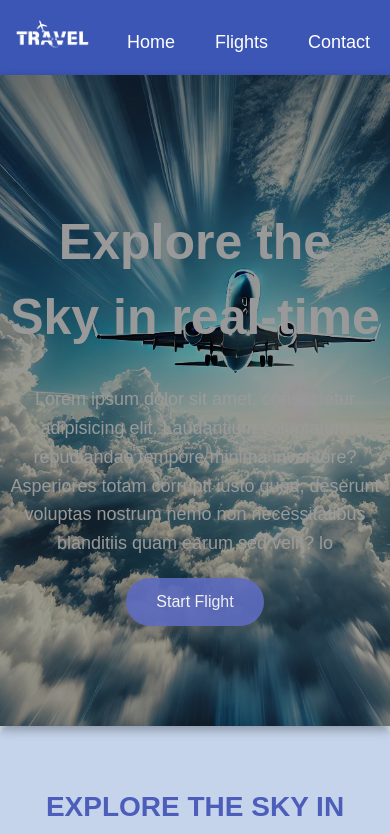
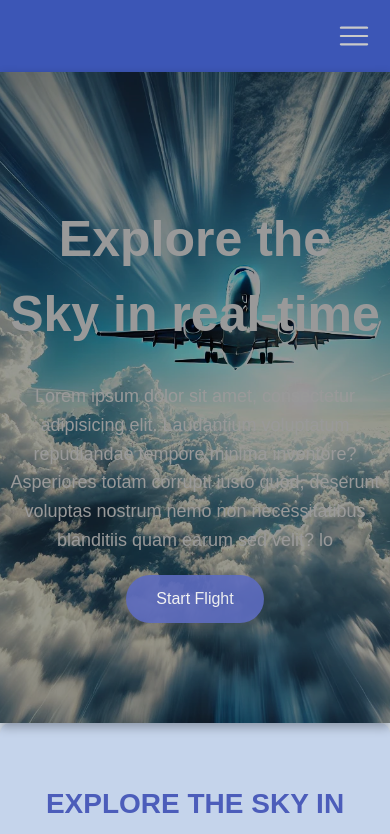
Before and after one commit to marcotrm/SST-Project, a React (Vite) app: page / in a window 390 px wide. Shown: the top 834 px of the page. Built offline with nearby package versions, Linux system fonts and the light colour scheme.

Commit message:
feat add hamburger at mobile media query

```diff
--- a/src/Components/Header.jsx
+++ b/src/Components/Header.jsx
@@ -1,22 +1,123 @@
-import React from "react";
+import { useState, useEffect, useRef } from "react";
 import "../css/header.css";
 
 export default function Header() {
+  // Stato per la visibilità della sidebar
+  const [isSidebarOpen, setIsSidebarOpen] = useState(false);
+  // Stato per controllare se siamo in modalità mobile
+  const [isMobile, setIsMobile] = useState(window.innerWidth < 700);
+  // Riferimento al nav per eventuali manipolazioni (ad es. inert)
+  const navRef = useRef(null);
+
+  // Aggiorna lo stato in base alle dimensioni della finestra
+  useEffect(() => {
+    const handleResize = () => {
+      setIsMobile(window.innerWidth < 700);
+      // Chiudi la sidebar quando passiamo da mobile a desktop
+      if (window.innerWidth >= 700) {
+        setIsSidebarOpen(false);
+      }
+    };
+
+    window.addEventListener("resize", handleResize);
+    // Imposta lo stato iniziale
+    handleResize();
+
+    return () => window.removeEventListener("resize", handleResize);
+  }, []);
+
+  // Gestisci l'attributo inert sul nav solo quando è chiuso in modalità mobile
+  useEffect(() => {
+    if (navRef.current) {
+      if (isMobile && !isSidebarOpen) {
+        navRef.current.setAttribute("inert", "");
+      } else {
+        navRef.current.removeAttribute("inert");
+      }
+    }
+  }, [isMobile, isSidebarOpen]);
+
+  // Funzione per aprire la sidebar
+  const openSidebar = () => {
+    setIsSidebarOpen(true);
+    // Blocca lo scroll del body quando la sidebar è aperta
+    document.body.style.overflow = "hidden";
+  };
+
+  // Funzione per chiudere la sidebar
+  const closeSidebar = () => {
+    setIsSidebarOpen(false);
+    // Ripristina lo scroll del body quando la sidebar è chiusa
+    document.body.style.overflow = "";
+  };
+
   return (
-    <header className="header">
-      <div className="logo-cnt">
-        <img className="logo" src="public/logo.png" alt="" />
-      </div>
-      <nav>
-        <ul className="nav-links">
+    <header className="header-container">
+      {/* Bottone per aprire la sidebar */}
+      <button
+        id="open-sidebar-button"
+        onClick={openSidebar}
+        aria-label="open sidebar"
+        aria-expanded={isSidebarOpen ? "true" : "false"}
+        aria-controls="navbar"
+      >
+        <svg
+          xmlns="http://www.w3.org/2000/svg"
+          height="40px"
+          viewBox="0 -960 960 960"
+          width="40px"
+          fill="#c9c9c9"
+        >
+          <path d="M165.13-254.62q-10.68 0-17.9-7.26-7.23-7.26-7.23-18t7.23-17.86q7.22-7.13 17.9-7.13h629.74q10.68 0 17.9 7.26 7.23 7.26 7.23 18t-7.23 17.87q-7.22 7.12-17.9 7.12H165.13Zm0-200.25q-10.68 0-17.9-7.27-7.23-7.26-7.23-17.99 0-10.74 7.23-17.87 7.22-7.13 17.9-7.13h629.74q10.68 0 17.9 7.27 7.23 7.26 7.23 17.99 0 10.74-7.23 17.87-7.22 7.13-17.9 7.13H165.13Zm0-200.26q-10.68 0-17.9-7.26-7.23-7.26-7.23-18t7.23-17.87q7.22-7.12 17.9-7.12h629.74q10.68 0 17.9 7.26 7.23 7.26 7.23 18t-7.23 17.86q-7.22 7.13-17.9 7.13H165.13Z" />
+        </svg>
+      </button>
+
+      {/* Overlay che chiude la sidebar quando cliccato */}
+      {isSidebarOpen && (
+        <div
+          id="overlay"
+          onClick={closeSidebar}
+          aria-hidden="true"
+          className={isSidebarOpen ? "show" : ""}
+        ></div>
+      )}
+
+      {/* Barra laterale */}
+      <nav id="navbar" ref={navRef} className={isSidebarOpen ? "show" : ""}>
+        <ul>
+          <li>
+            <button
+              id="close-sidebar-button"
+              onClick={closeSidebar}
+              aria-label="close sidebar"
+            >
+              <svg
+                xmlns="http://www.w3.org/2000/svg"
+                height="40px"
+                viewBox="0 -960 960 960"
+                width="40px"
+                fill="#c9c9c9"
+              >
+                <path d="m480-444.62-209.69 209.7q-7.23 7.23-17.5 7.42-10.27.19-17.89-7.42-7.61-7.62-7.61-17.7 0-10.07 7.61-17.69L444.62-480l-209.7-209.69q-7.23-7.23-7.42-17.5-.19-10.27 7.42-17.89 7.62-7.61 17.7-7.61 10.07 0 17.69 7.61L480-515.38l209.69-209.7q7.23-7.23 17.5-7.42 10.27-.19 17.89 7.42 7.61 7.62 7.61 17.7 0 10.07-7.61 17.69L515.38-480l209.7 209.69q7.23 7.23 7.42 17.5.19 10.27-7.42 17.89-7.62 7.61-17.7 7.61-10.07 0-17.69-7.61L480-444.62Z" />
+              </svg>
+            </button>
+          </li>
+          <li className="home-li">
+            <img className="logo" src="public/logo.png" alt="" />
+          </li>
           <li>
             <a href="/">Home</a>
           </li>
           <li>
-            <a href="#flights">Flights</a>
+            <a href="/contact">Contact</a>
           </li>
           <li>
-            <a href="#contact">Contact</a>
+            <a href="flights">Flights</a>
+          </li>
+          <li>
+            <a className="accent-link" href="/Login">
+              Login
+            </a>
           </li>
         </ul>
       </nav>
--- a/src/css/header.css
+++ b/src/css/header.css
@@ -12,11 +12,6 @@
   justify-content: space-between;
   align-items: center;
   color: white;
-}
-
-.logo-cnt {
-  display: flex;
-  align-items: center;
 }
 
 .logo {
@@ -69,3 +64,134 @@
     margin-top: 10px;
   }
 }
+
+:root {
+  --primary-color: #11121a;
+  --hover-color: #272832;
+  --accent-color: #0071ff;
+  --text-color: #c9c9c9;
+}
+
+img {
+  width: 20px;
+}
+
+.header-container {
+  position: relative;
+  background-color: #3c56b6;
+}
+
+nav {
+  background-color: #3c56b6;
+  border-bottom: 1px solid var(--hover-color);
+}
+
+nav ul {
+  display: flex;
+}
+
+nav li {
+  list-style: none;
+  display: flex;
+}
+
+nav .home-li {
+  margin-right: auto;
+  display: flex;
+  align-items: center;
+}
+
+nav a {
+  display: flex;
+  text-decoration: none;
+  color: var(--text-color);
+  padding: 1em 2em;
+  transition: background-color 150ms ease;
+}
+
+nav a:hover {
+  background-color: #6577dd;
+}
+
+nav a.active-link {
+  border-bottom: 2px solid var(--text-color);
+}
+
+nav a.accent-link {
+  background-color: var(--accent-color);
+}
+
+#open-sidebar-button {
+  display: none;
+  background: none;
+  border: none;
+  padding: 1em;
+  margin-left: auto;
+  cursor: pointer;
+}
+
+#close-sidebar-button {
+  display: none;
+  background: none;
+  border: none;
+  padding: 1em;
+  cursor: pointer;
+}
+
+#navbar {
+  display: block;
+}
+
+#overlay {
+  background-color: rgba(0, 0, 0, 0.5);
+  position: fixed;
+  top: 0;
+  left: 0;
+  right: 0;
+  bottom: 0;
+  z-index: 99;
+  display: block;
+}
+
+@media screen and (max-width: 700px) {
+  #open-sidebar-button,
+  #close-sidebar-button {
+    display: block;
+  }
+
+  #navbar {
+    position: fixed;
+    top: 0;
+    right: -100%;
+    height: 100vh;
+    width: min(15em, 100%);
+    z-index: 100;
+    border-left: 1px solid var(--hover-color);
+    transition: right 300ms ease-out;
+    display: block;
+    background-color: #3c56b6;
+  }
+
+  #navbar.show {
+    right: 0;
+  }
+
+  #navbar ul {
+    flex-direction: column;
+    width: 100%;
+  }
+
+  #navbar a {
+    width: 100%;
+    padding-left: 2.5em;
+  }
+
+  #navbar a.active-link {
+    border-bottom: none;
+    border-left: 2px solid var(--text-color);
+  }
+
+  nav .home-li {
+    margin-right: unset;
+  }
+}
```
